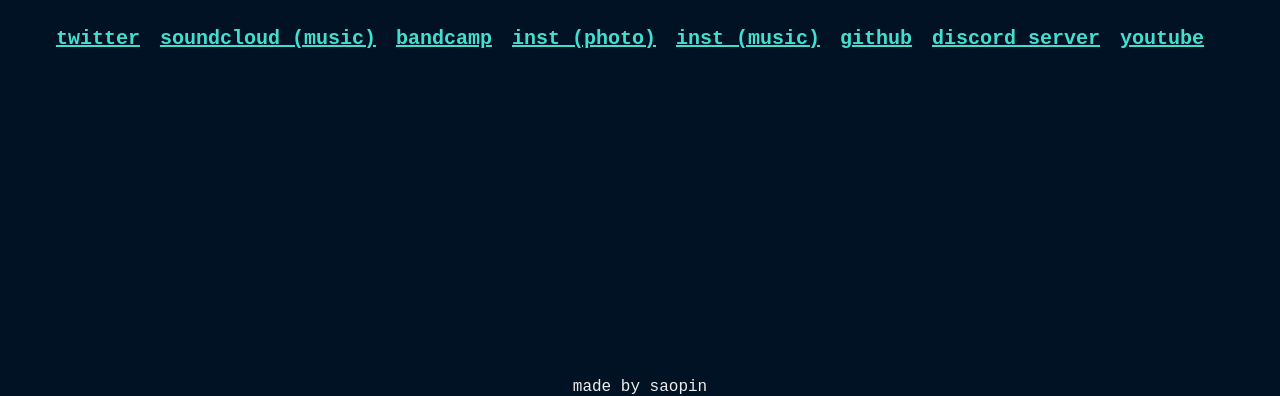
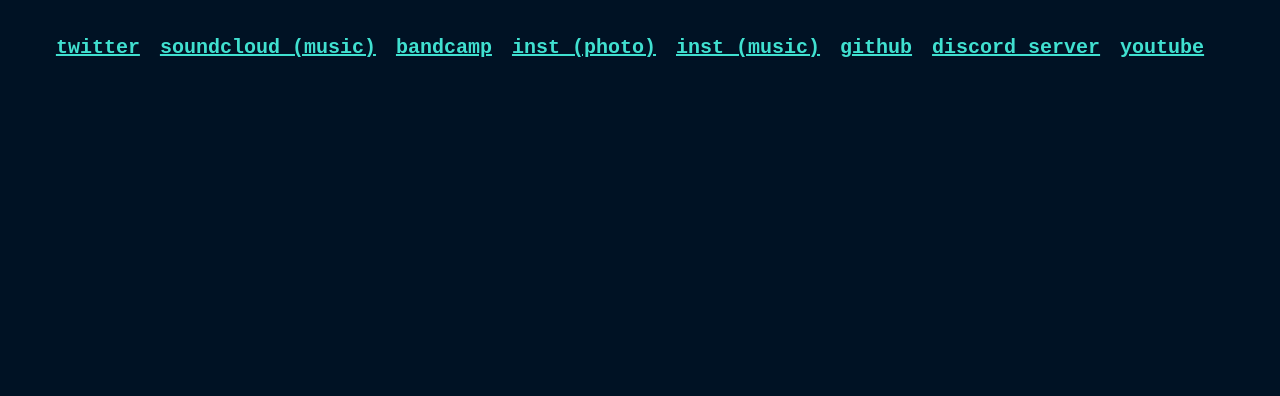
Before and after one commit to SaopinWEB/saopin-music-ver2, a plain HTML site: page index.html in a window 1280 px wide. Shown: the part 404-800 px from the top of the page. Drawn offline with Linux system fonts and the light colour scheme.

Commit message:
delete "made by saopin" line

```diff
--- a/index.html
+++ b/index.html
@@ -37,10 +37,5 @@
       </div>
      </center>--->
   </main>
-
-  <div>
-    made by saopin
-  </div>
-
 </body>
 </html>
```
